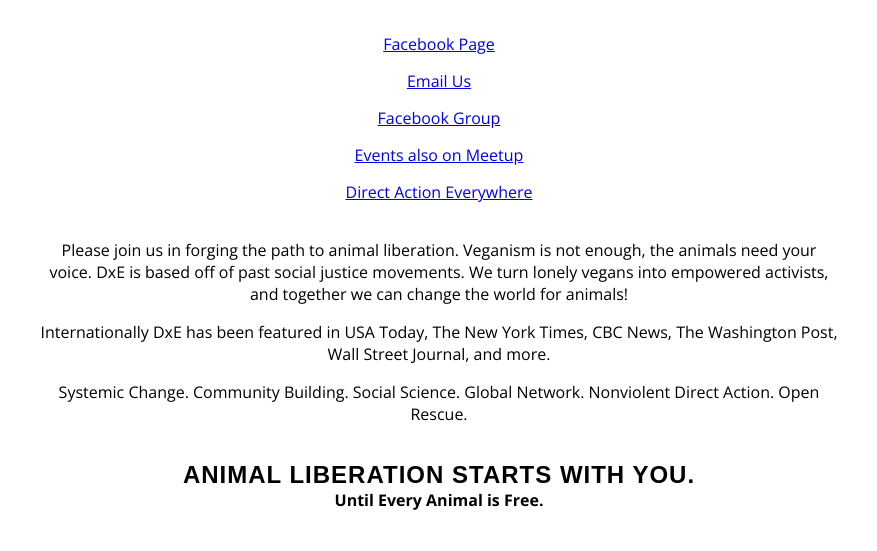
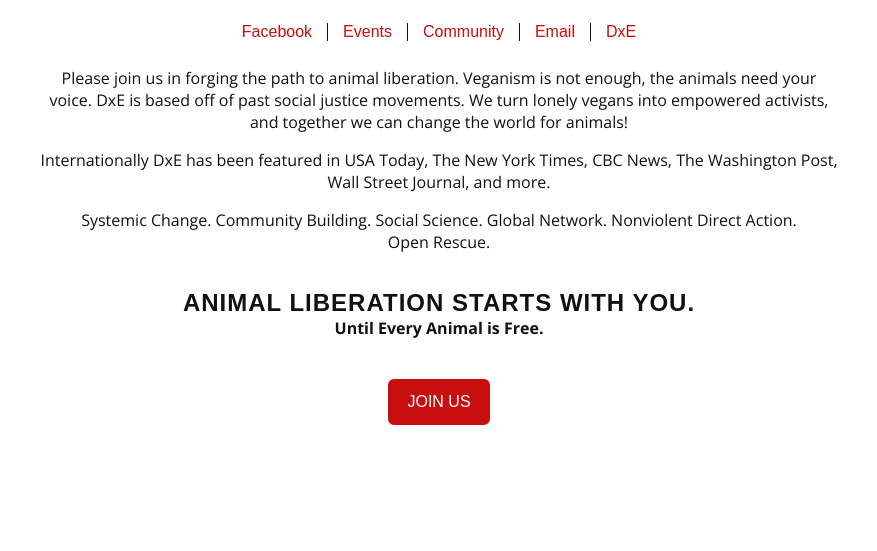
Before and after one commit to sbs0414/liberationphilly.org, a plain HTML site: page www/index.html in a window 1280 px wide. Shown: the part 638-1189 px from the top of the page, without its empty margins (201-1078 px from the left). After the commit the page ends 1123 px from the top, so only its background shows below. Drawn offline with nearby package versions, Linux system fonts and the light colour scheme; a web font is replaced by a local one.

Commit message:
Cleaned up external links and added clear call to action

```diff
--- a/www/assets/style.css
+++ b/www/assets/style.css
@@ -4,6 +4,7 @@
   max-width: 800px;
   padding: 20px;
   margin: 0 auto;
+  color: #111;
 }
 
 h1 {
@@ -13,21 +14,56 @@
   margin-bottom: 0;
 }
 
+a {
+  text-decoration: none;
+  color: #c80e0e;
+  transition: all 0.2s;
+}
+
+a:hover {
+  color: #ad2a2a;
+}
+
+a.button {
+  font-family: 'Viga', sans-serif;
+  text-transform: uppercase;
+  text-align: center;
+  display: inline-block;
+  text-decoration: none;
+  background-color: #c80e0e;
+  color: white;
+  padding: 10px 15px;
+  border-radius: 6px;
+  border: 4px solid #c80e0e;
+  transition: all 0.3s;
+}
+
+a.button:hover {
+  background-color: transparent;
+  color: #c80e0e;
+}
+
 .subheadline {
   margin-top: 0;
 }
 
 .external-links {
-  padding: 20px 0;
+  padding: 10px 0;
+  display: flex;
+  flex-wrap: wrap;
+  justify-content: center;
+  flex-direction: column;
+  font-family: 'Viga', sans-serif;
 }
 
 .external-links a {
-  display: block;
-  margin-bottom: 15px;
+  display: inline-block;
+  padding: 10px 15px;
+  border-right: 1px solid transparent;
 }
 
 .external-links a:last-child {
-  margin-bottom: 0;
+  border-right: 0;
 }
 
 .callout {
@@ -48,6 +84,10 @@
   padding: 20px 0;
 }
 
+footer a.button {
+  margin: 40px 0 20px 0;
+}
+
 .bxslider li {
   width: 100%;
   height: 350px;
@@ -57,10 +97,27 @@
 }
 
 .bx-wrapper .bx-viewport {
-	background: #000000;
+  background: #000000;
 }
 
 .logo {
   width: 100%;
   height: auto;
 }
+
+@media (min-width: 600px) {
+  .external-links {
+    flex-direction: row;
+  }
+
+  .external-links a {
+    margin: 0 15px 0 0;
+    padding: 0 15px 0 0;
+    border-right-color: #111;
+  }
+
+  .external-links a:last-child {
+    margin: 0;
+    padding: 0;
+  }
+}
--- a/www/index.html
+++ b/www/index.html
@@ -13,21 +13,22 @@
       <li style="background-image: url(assets/images/banner.jpg);"></li>
       <li style="background-image: url(assets/images/banner2.jpg);"></li>
     </ul>
-    <h1>Direct Action Everywhere Philadelphia</h1>
+    <h1>Direct Action Everywhere&nbsp;Philadelphia</h1>
     <p class="subheadline">Total animal liberation. Direct Action. Storytelling. Community. Dreams.</p>
     <div class="external-links">
-      <a href="https://www.facebook.com/dxephilly" target="_blank">Facebook Page</a>
-      <a href="mailto:dxephiladelphia@gmail.com" target="_blank">Email Us</a>
-      <a href="https://www.facebook.com/groups/160573040962589/" target="_blank">Facebook Group</a>
-      <a href="http://www.meetup.com/Animal-Activists-of-Philly/" target="_blank">Events also on Meetup</a>
-      <a href="http://www.directactioneverywhere.com" target="_blank">Direct Action Everywhere</a>
+      <a href="https://www.facebook.com/dxephilly" target="_blank">Facebook</a>
+      <a href="https://www.facebook.com/dxephilly/events" target="_blank">Events</a>
+      <a href="https://www.facebook.com/groups/160573040962589/" target="_blank">Community</a>
+      <a href="mailto:dxephiladelphia@gmail.com" target="_blank">Email</a>
+      <a href="http://www.directactioneverywhere.com" target="_blank">DxE</a>
     </div>
-    <p>Please join us in forging the path to animal liberation. Veganism is not enough, the animals need your voice. DxE is based off of past social justice movements. We turn lonely vegans into empowered activists, and together we can change the world for animals!</p>
-    <p>Internationally DxE has been featured in USA Today, The New York Times, CBC News, The Washington Post, Wall Street Journal, and more.</p>
-    <p>Systemic Change. Community Building. Social Science. Global Network. Nonviolent Direct Action. Open Rescue.</p>
+    <p>Please join us in forging the path to animal liberation. Veganism is not enough, the animals need your voice. DxE is based off of past social justice movements. We turn lonely vegans into empowered activists, and together we can change the world for&nbsp;animals!</p>
+    <p>Internationally DxE has been featured in USA Today, The New York Times, CBC News, The Washington Post, Wall Street Journal, and&nbsp;more.</p>
+    <p>Systemic Change. Community Building. Social Science. Global Network. Nonviolent Direct Action. Open&nbsp;Rescue.</p>
     <footer>
       <p class="callout">Animal Liberation Starts with You.</p>
       <p>Until Every Animal is Free.</p>
+      <a class="button" href="https://www.facebook.com/dxephilly" target="_blank">Join Us</a>
     </footer>
     <script src="http://ajax.googleapis.com/ajax/libs/jquery/1.8.2/jquery.min.js"></script>
     <script src="lib/bxslider/jquery.bxslider.min.js"></script>
```
